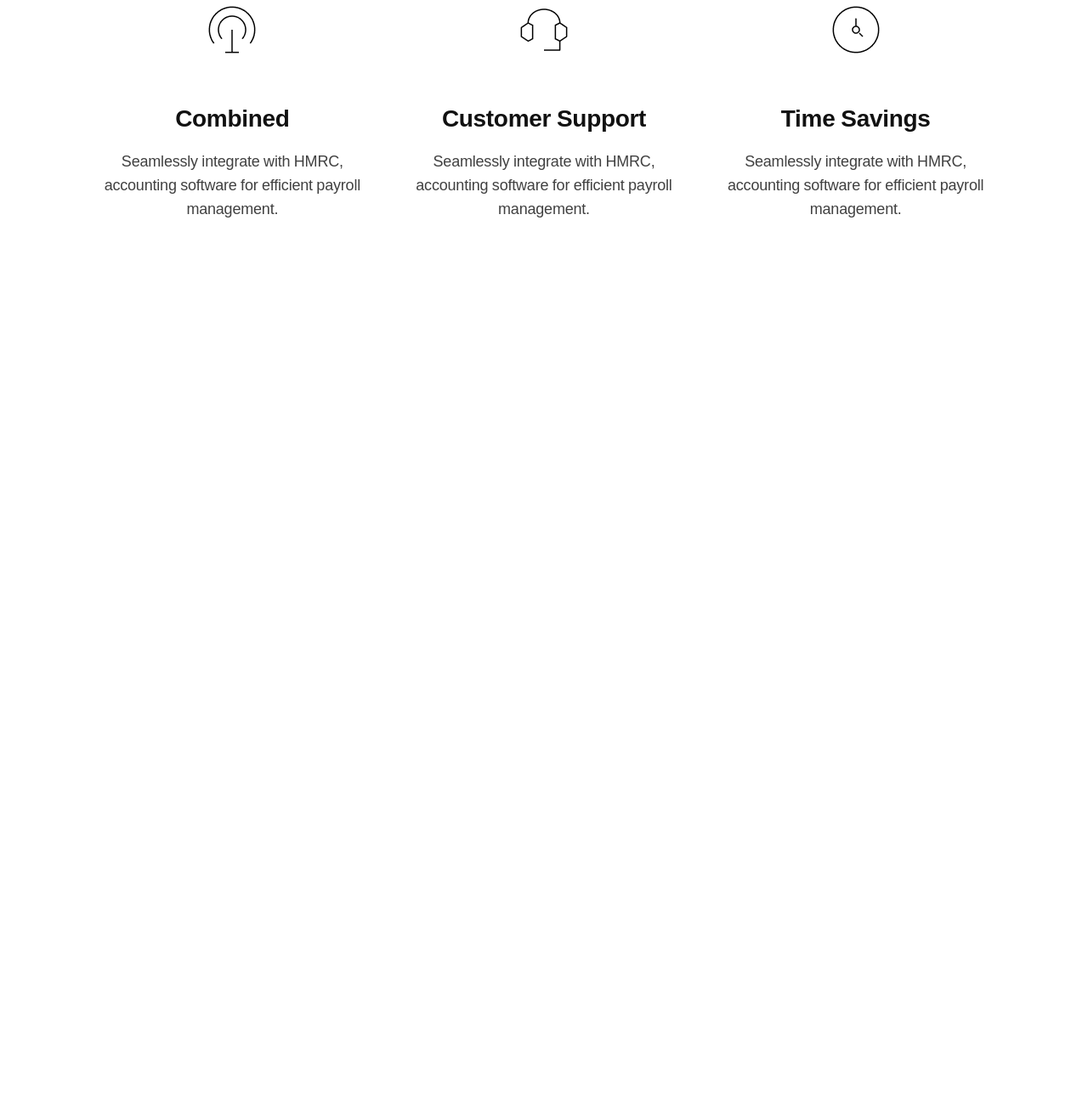
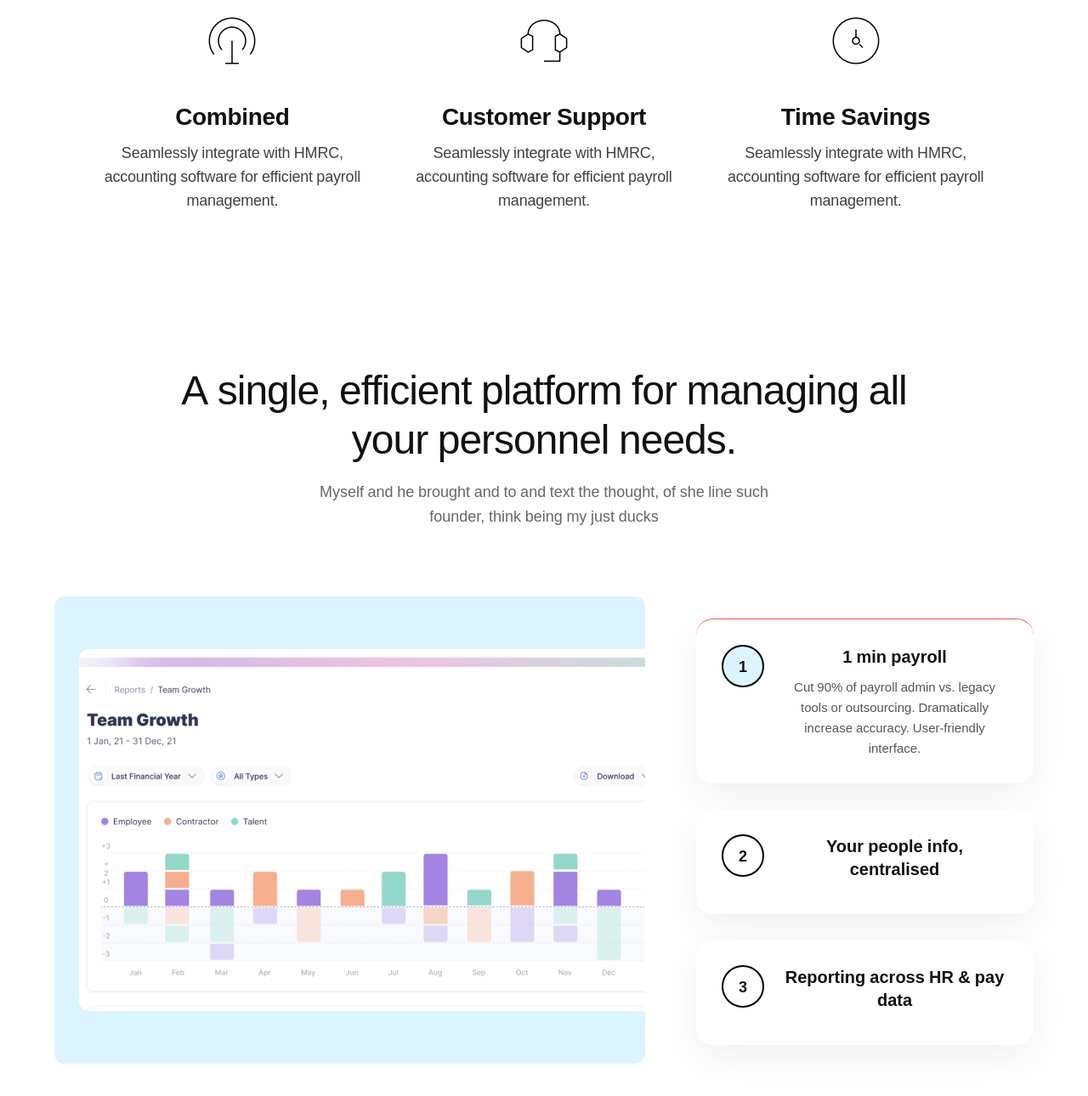
Before and after one commit to sammyloaded/Halal-Lab-SaaS-Landing-page, a plain HTML site: page index.html in a window 1280 px wide. Shown: the part 1218-2508 px from the top of the page at 85% size. Before the commit the page ends 1557 px from the top, so only its background shows below. Drawn offline with Linux system fonts and the light colour scheme.

Commit message:
Section Completed, Asset Folder Renamed

```diff
--- a/index.html
+++ b/index.html
@@ -17,7 +17,7 @@
     <header class="header">
       <div class="container nav-wrapper">
         <div class="logo">
-          <img src="/asssets/logo.png" alt="logo" />
+          <img src="/assets/logo.png" alt="logo" />
         </div>
 
         <nav class="nav-links">
@@ -29,7 +29,7 @@
 
         <a href="#" class="nav-btn">
           Book demo
-          <img src="/asssets/arrow.png" alt="" />
+          <img src="/assets/arrow.png" alt="" />
         </a>
       </div>
     </header>
@@ -52,18 +52,18 @@
           <div class="hero-btn">
             <a href="#" class="btn primary">
               Book demo
-              <img src="/asssets/arrow.png" alt="" />
+              <img src="/assets/arrow.png" alt="" />
             </a>
 
             <a href="#" class="btn secondary">
               Explore Halallab
-              <img src="/asssets/arrow-black.png" alt="" />
+              <img src="/assets/arrow-black.png" alt="" />
             </a>
           </div>
         </div>
 
         <div class="hero-img">
-          <img src="/asssets/hero-img.png" alt="Hero illustration" />
+          <img src="/assets/hero-img.png" alt="Hero illustration" />
         </div>
       </div>
       <!-- TRUSTED BY -->
@@ -72,12 +72,12 @@
           <p class="trusted-title">Trusted by the best</p>
 
           <div class="trusted-logos">
-            <img src="/asssets/rebank.png" alt="Rebank" />
-            <img src="/asssets/packfleet.png" alt="Packfleet" />
-            <img src="/asssets/cable.png" alt="Cable" />
-            <img src="/asssets/hypermile.png" alt="Hypermile" />
-            <img src="/asssets/citati.png" alt="Citationsy" />
-            <img src="/asssets/minimum.png" alt="Minimum" />
+            <img src="/assets/rebank.png" alt="Rebank" />
+            <img src="/assets/packfleet.png" alt="Packfleet" />
+            <img src="/assets/cable.png" alt="Cable" />
+            <img src="/assets/hypermile.png" alt="Hypermile" />
+            <img src="/assets/citati.png" alt="Citationsy" />
+            <img src="/assets/minimum.png" alt="Minimum" />
           </div>
         </div>
       </section>
@@ -88,7 +88,7 @@
         <h1>Why HallalLab</h1>
         <div class="why-grid">
           <div class="why-card">
-            <img src="asssets/internet-antenna-03.png" alt="internet icon" />
+            <img src="assets/internet-antenna-03.png" alt="internet icon" />
             <h1>Combined</h1>
             <p>
               Seamlessly integrate with HMRC, accounting software for efficient
@@ -96,7 +96,7 @@
             </p>
           </div>
           <div class="why-card">
-            <img src="asssets/customer-support.png" alt="internet icon" />
+            <img src="assets/customer-support.png" alt="internet icon" />
             <h1>Customer Support</h1>
             <p>
               Seamlessly integrate with HMRC, accounting software for efficient
@@ -104,7 +104,7 @@
             </p>
           </div>
           <div class="why-card">
-            <img src="asssets/time-02.png" alt="internet icon" />
+            <img src="assets/time-02.png" alt="internet icon" />
             <h1>Time Savings</h1>
             <p>
               Seamlessly integrate with HMRC, accounting software for efficient
@@ -116,5 +116,53 @@
     </section>
 
     <!-- A single section  -->
+    <section class="second-sec">
+      <div class="single-sec">
+        <h1>
+          A single, efficient platform for managing all <br />your personnel
+          needs.
+        </h1>
+        <p>
+          Myself and he brought and to and text the thought, of she line such<br />
+          founder, think being my just ducks
+        </p>
+        <div class="feature-section">
+          <div class="feature-container">
+            <!-- LEFT SIDE (IMAGE) -->
+            <div class="feature-image">
+              <img src="/assets/team-growth.png" alt="Dashboard Preview" />
+            </div>
+
+            <!-- RIGHT SIDE (FEATURE LIST) -->
+            <div class="feature-list">
+              <div class="feature-card active">
+                <div class="feature-number one">1</div>
+                <div class="feature-content">
+                  <h3>1 min payroll</h3>
+                  <p>
+                    Cut 90% of payroll admin vs. legacy tools or outsourcing.
+                    Dramatically increase accuracy. User-friendly interface.
+                  </p>
+                </div>
+              </div>
+
+              <div class="feature-card">
+                <div class="feature-number">2</div>
+                <div class="feature-content">
+                  <h3>Your people info, centralised</h3>
+                </div>
+              </div>
+
+              <div class="feature-card">
+                <div class="feature-number">3</div>
+                <div class="feature-content">
+                  <h3>Reporting across HR & pay data</h3>
+                </div>
+              </div>
+            </div>
+          </div>
+        </div>
+      </div>
+    </section>
   </body>
 </html>
--- a/style.css
+++ b/style.css
@@ -165,11 +165,11 @@ body {
 }
 
 .why-details {
-    font-size: 30px;
-    text-align: center;
-    font-weight: 400;
-    line-height: 50px;
-    letter-spacing: -2.4px;
+    font-size: 35px;
+  font-weight: 400;
+  line-height: 1.2;
+  letter-spacing: -0.32px;
+  text-align: center;
 
 }
 
@@ -193,3 +193,113 @@ body {
     letter-spacing: -0.2px;
     color: #000000BF
 }
+
+.second-sec {
+  padding: 100px 5%;
+  background: white;
+}
+
+.single-sec {
+  max-width: 1200px;
+  margin: 0 auto;
+  text-align: center;
+}
+
+
+.single-sec h1 {
+  font-size: 48px;
+  font-weight: 400;
+  line-height: 1.2;
+  letter-spacing: -1px;
+  margin-bottom: 20px;
+}
+
+
+.single-sec p {
+  font-size: 18px;
+  line-height: 1.6;
+  color: #666;
+  margin-bottom: 80px;
+}
+
+
+.feature-container {
+  display: grid;
+  grid-template-columns: 1.2fr 1fr;
+  gap: 60px;
+  align-items: center;
+}
+
+
+.feature-image {
+  position: relative;
+}
+
+
+.feature-list {
+  display: flex;
+  flex-direction: column;
+  gap: 30px;
+}
+
+
+.feature-card {
+  background: white;
+  padding: 30px;
+  border-radius: 20px;
+  display: flex;
+  gap: 20px;
+  align-items: flex-start;
+  box-shadow: 0 15px 40px rgba(0, 0, 0, 0.06);
+  transition: 0.3s ease;
+}
+
+.feature-card:hover {
+  transform: translateY(-4px);
+}
+
+
+.feature-card.active {
+  border-top: 1px solid #ff4d4d;
+}
+
+
+.feature-number {
+  width: 50px;
+  height: 50px;
+  min-width: 50px;
+  border-radius: 50%;
+  border: 2px solid #000;
+  display: flex;
+  align-items: center;
+  justify-content: center;
+  font-weight: 600;
+  font-size: 18px;
+}
+
+.one{
+      width: 50px;
+  height: 50px;
+  min-width: 50px;
+  border-radius: 50%;
+  border: 2px solid #000;
+  background-color: #DBF4FF;
+  display: flex;
+  align-items: center;
+  justify-content: center;
+  font-weight: 600;
+  font-size: 18px;
+}
+
+/* TEXT */
+.feature-content h3 {
+  margin: 0 0 10px 0;
+  font-size: 20px;
+}
+
+.feature-content p {
+  margin: 0;
+  font-size: 15px;
+  color: #555;
+  line-height: 1.6;
+}
```
Also changed, not shown: assets/arrow-black.png (renamed from asssets/arrow-black.png), assets/arrow.png (renamed from asssets/arrow.png), assets/cable.png (renamed from asssets/cable.png), assets/citati.png (renamed from asssets/citati.png), assets/customer-support.png (renamed from asssets/customer-support.png), assets/hero-img.png (renamed from asssets/hero-img.png), assets/hypermile.png (renamed from asssets/hypermile.png), assets/internet-antenna-03.png (renamed from asssets/internet-antenna-03.png), assets/logo.png (renamed from asssets/logo.png), assets/minimum.png (renamed from asssets/minimum.png), assets/packfleet.png (renamed from asssets/packfleet.png), assets/rebank.png (renamed from asssets/rebank.png), assets/team-growth.png (added), assets/time-02.png (renamed from asssets/time-02.png).
